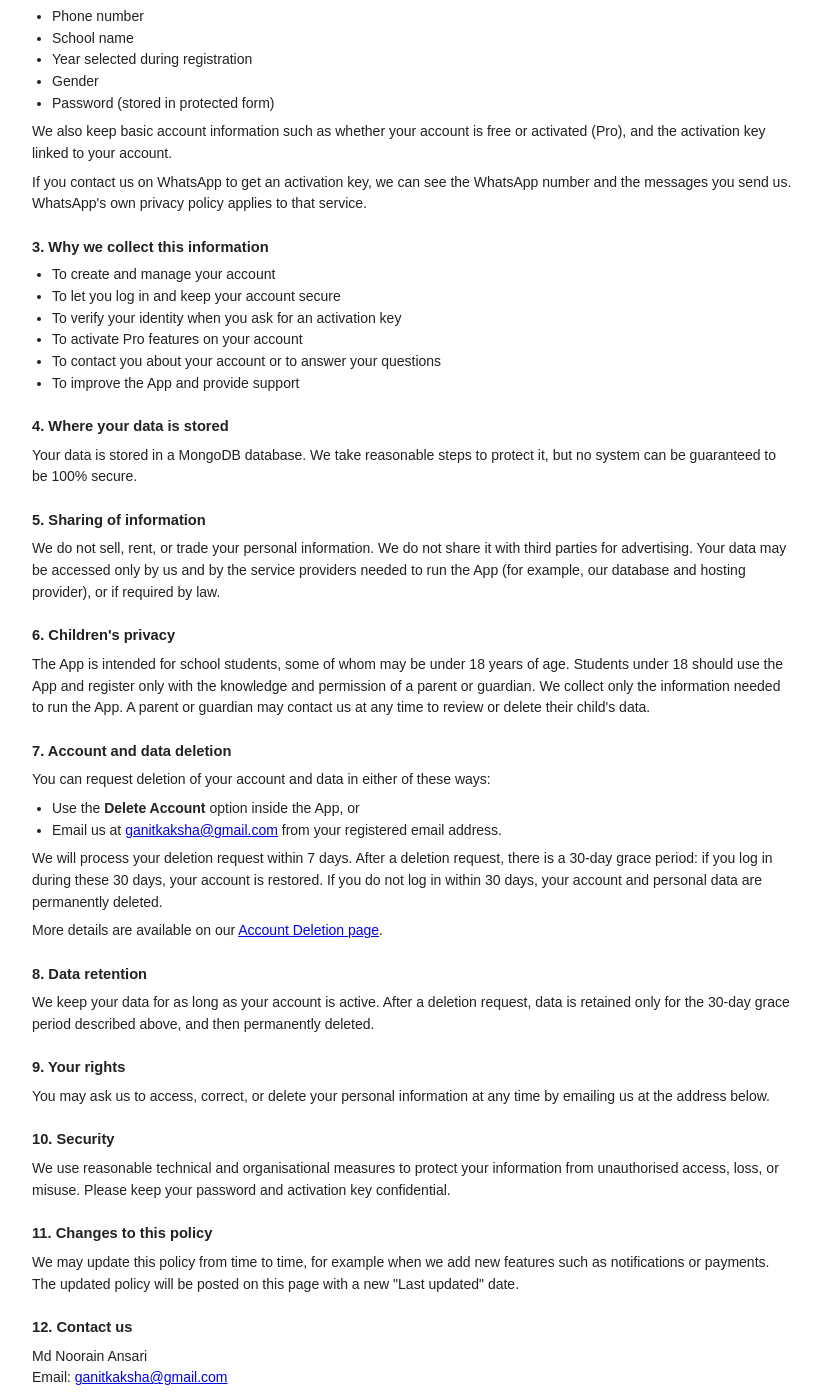
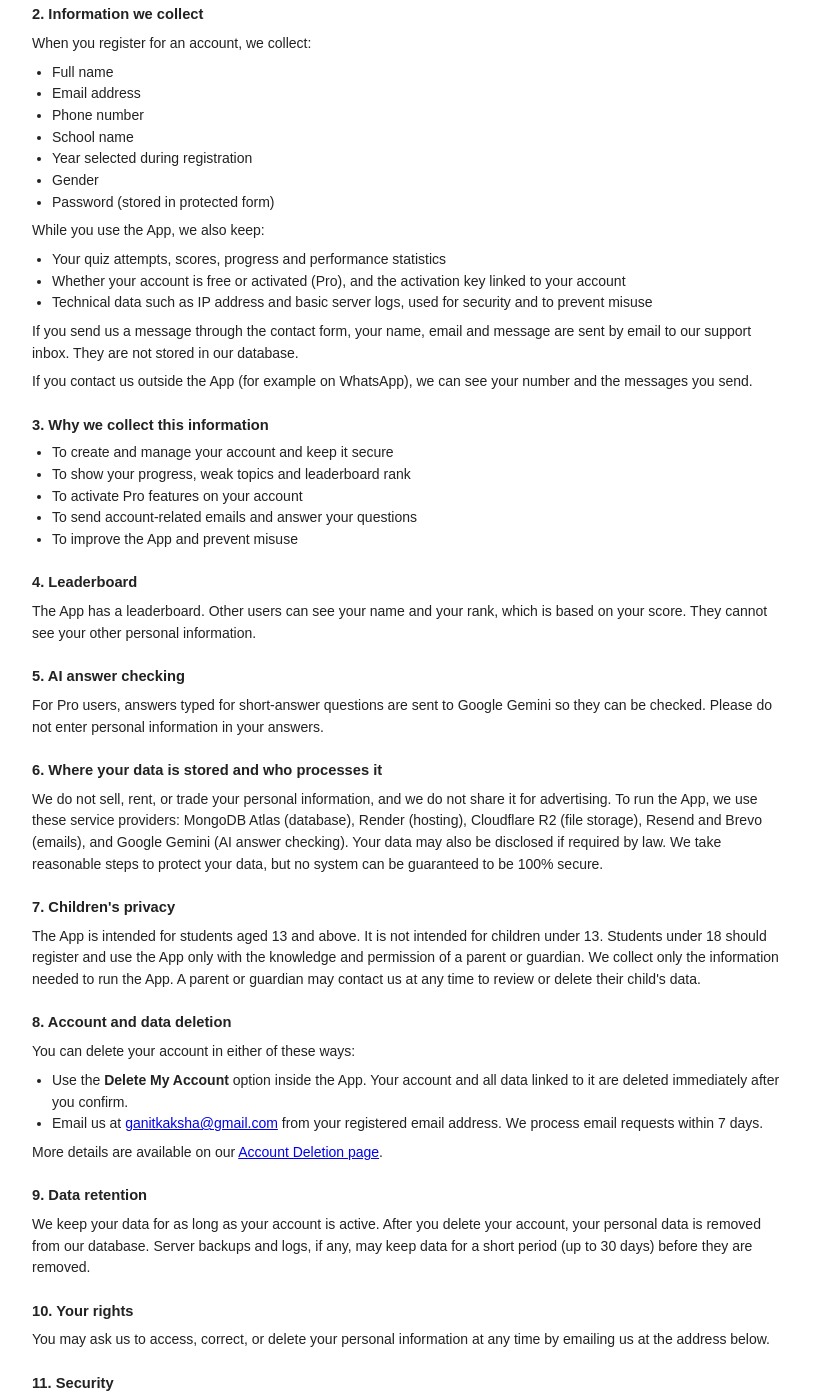
Before and after one commit to MnDevilliars/ganitkaksha-privacy, a plain HTML site: page index.html in a window 1280 px wide. Shown: the part 342-1739 px from the top of the page, without its empty margins (228-1048 px from the left). Drawn offline with Linux system fonts and the light colour scheme.

Commit message:
Update Privacy Policy details and formatting

```diff
--- a/index.html
+++ b/index.html
@@ -3,7 +3,7 @@
 <head>
   <meta charset="UTF-8">
   <meta name="viewport" content="width=device-width, initial-scale=1.0">
-  <title>Privacy Policy - GanitKaksha</title>
+  <title>Privacy Policy - Ganit Kaksha</title>
   <style>
     body { font-family: Arial, Helvetica, sans-serif; font-size: 14px; max-width: 760px; margin: 0 auto; padding: 16px; line-height: 1.55; color: #222; }
     h1 { font-size: 1.5em; margin-bottom: 0; }
@@ -11,15 +11,21 @@
     p { margin: 0.5em 0; }
     ul { padding-left: 20px; margin: 0.4em 0; }
     .meta { color: #555; margin-top: 4px; }
+    .note { background: #f3f6fb; border-left: 4px solid #2f6fdb; padding: 10px 12px; margin: 14px 0; }
   </style>
 </head>
 <body>
   <h1>Privacy Policy</h1>
-  <p class="meta"><strong>App:</strong> GanitKaksha<br>
-  <strong>Last updated:</strong> 12 October 2026</p>
+  <p class="meta"><strong>App:</strong> Ganit Kaksha<br>
+  <strong>Last updated:</strong> 19 October 2026</p>
+
+  <div class="note">
+    <strong>Disclaimer:</strong> Ganit Kaksha is an independent educational app. It is not affiliated with, endorsed by, or representing the West Bengal Board of Secondary Education (WBBSE) or any government body.
+    Official source: <a href="https://wbbse.wb.gov.in" target="_blank" rel="noopener">https://wbbse.wb.gov.in</a>
+  </div>
 
   <h2>1. Introduction</h2>
-  <p>GanitKaksha ("the App", "we", "our") is a learning app for school students, developed and operated by Md Noorain Ansari, an individual developer based in India. This Privacy Policy explains what information we collect, why we collect it, how we use it, and the choices you have. By registering and using the App, you agree to this policy.</p>
+  <p>Ganit Kaksha ("the App", "we", "our") is a learning app for school students, developed and operated by Md Noorain Ansari, an individual developer based in India. This Privacy Policy explains what information we collect, why we collect it, how we use it, and the choices you have. By registering and using the App, you agree to this policy.</p>
 
   <h2>2. Information we collect</h2>
   <p>When you register for an account, we collect:</p>
@@ -32,50 +38,57 @@
     <li>Gender</li>
     <li>Password (stored in protected form)</li>
   </ul>
-  <p>We also keep basic account information such as whether your account is free or activated (Pro), and the activation key linked to your account.</p>
-  <p>If you contact us on WhatsApp to get an activation key, we can see the WhatsApp number and the messages you send us. WhatsApp's own privacy policy applies to that service.</p>
+  <p>While you use the App, we also keep:</p>
+  <ul>
+    <li>Your quiz attempts, scores, progress and performance statistics</li>
+    <li>Whether your account is free or activated (Pro), and the activation key linked to your account</li>
+    <li>Technical data such as IP address and basic server logs, used for security and to prevent misuse</li>
+  </ul>
+  <p>If you send us a message through the contact form, your name, email and message are sent by email to our support inbox. They are not stored in our database.</p>
+  <p>If you contact us outside the App (for example on WhatsApp), we can see your number and the messages you send.</p>
 
   <h2>3. Why we collect this information</h2>
   <ul>
-    <li>To create and manage your account</li>
-    <li>To let you log in and keep your account secure</li>
-    <li>To verify your identity when you ask for an activation key</li>
+    <li>To create and manage your account and keep it secure</li>
+    <li>To show your progress, weak topics and leaderboard rank</li>
     <li>To activate Pro features on your account</li>
-    <li>To contact you about your account or to answer your questions</li>
-    <li>To improve the App and provide support</li>
+    <li>To send account-related emails and answer your questions</li>
+    <li>To improve the App and prevent misuse</li>
   </ul>
 
-  <h2>4. Where your data is stored</h2>
-  <p>Your data is stored in a MongoDB database. We take reasonable steps to protect it, but no system can be guaranteed to be 100% secure.</p>
+  <h2>4. Leaderboard</h2>
+  <p>The App has a leaderboard. Other users can see your name and your rank, which is based on your score. They cannot see your other personal information.</p>
 
-  <h2>5. Sharing of information</h2>
-  <p>We do not sell, rent, or trade your personal information. We do not share it with third parties for advertising. Your data may be accessed only by us and by the service providers needed to run the App (for example, our database and hosting provider), or if required by law.</p>
+  <h2>5. AI answer checking</h2>
+  <p>For Pro users, answers typed for short-answer questions are sent to Google Gemini so they can be checked. Please do not enter personal information in your answers.</p>
 
-  <h2>6. Children's privacy</h2>
-  <p>The App is intended for school students, some of whom may be under 18 years of age. Students under 18 should use the App and register only with the knowledge and permission of a parent or guardian. We collect only the information needed to run the App. A parent or guardian may contact us at any time to review or delete their child's data.</p>
+  <h2>6. Where your data is stored and who processes it</h2>
+  <p>We do not sell, rent, or trade your personal information, and we do not share it for advertising. To run the App, we use these service providers: MongoDB Atlas (database), Render (hosting), Cloudflare R2 (file storage), Resend and Brevo (emails), and Google Gemini (AI answer checking). Your data may also be disclosed if required by law. We take reasonable steps to protect your data, but no system can be guaranteed to be 100% secure.</p>
 
-  <h2>7. Account and data deletion</h2>
-  <p>You can request deletion of your account and data in either of these ways:</p>
+  <h2>7. Children's privacy</h2>
+  <p>The App is intended for students aged 13 and above. It is not intended for children under 13. Students under 18 should register and use the App only with the knowledge and permission of a parent or guardian. We collect only the information needed to run the App. A parent or guardian may contact us at any time to review or delete their child's data.</p>
+
+  <h2>8. Account and data deletion</h2>
+  <p>You can delete your account in either of these ways:</p>
   <ul>
-    <li>Use the <strong>Delete Account</strong> option inside the App, or</li>
-    <li>Email us at <a href="mailto:ganitkaksha@gmail.com">ganitkaksha@gmail.com</a> from your registered email address.</li>
+    <li>Use the <strong>Delete My Account</strong> option inside the App. Your account and all data linked to it are deleted immediately after you confirm.</li>
+    <li>Email us at <a href="mailto:ganitkaksha@gmail.com">ganitkaksha@gmail.com</a> from your registered email address. We process email requests within 7 days.</li>
   </ul>
-  <p>We will process your deletion request within 7 days. After a deletion request, there is a 30-day grace period: if you log in during these 30 days, your account is restored. If you do not log in within 30 days, your account and personal data are permanently deleted.</p>
   <p>More details are available on our <a href="delete-account.html">Account Deletion page</a>.</p>
 
-  <h2>8. Data retention</h2>
-  <p>We keep your data for as long as your account is active. After a deletion request, data is retained only for the 30-day grace period described above, and then permanently deleted.</p>
+  <h2>9. Data retention</h2>
+  <p>We keep your data for as long as your account is active. After you delete your account, your personal data is removed from our database. Server backups and logs, if any, may keep data for a short period (up to 30 days) before they are removed.</p>
 
-  <h2>9. Your rights</h2>
+  <h2>10. Your rights</h2>
   <p>You may ask us to access, correct, or delete your personal information at any time by emailing us at the address below.</p>
 
-  <h2>10. Security</h2>
+  <h2>11. Security</h2>
   <p>We use reasonable technical and organisational measures to protect your information from unauthorised access, loss, or misuse. Please keep your password and activation key confidential.</p>
 
-  <h2>11. Changes to this policy</h2>
-  <p>We may update this policy from time to time, for example when we add new features such as notifications or payments. The updated policy will be posted on this page with a new "Last updated" date.</p>
+  <h2>12. Changes to this policy</h2>
+  <p>We may update this policy from time to time. The updated policy will be posted on this page with a new "Last updated" date.</p>
 
-  <h2>12. Contact us</h2>
+  <h2>13. Contact us</h2>
   <p>Md Noorain Ansari<br>
   Email: <a href="mailto:ganitkaksha@gmail.com">ganitkaksha@gmail.com</a></p>
 </body>
```
